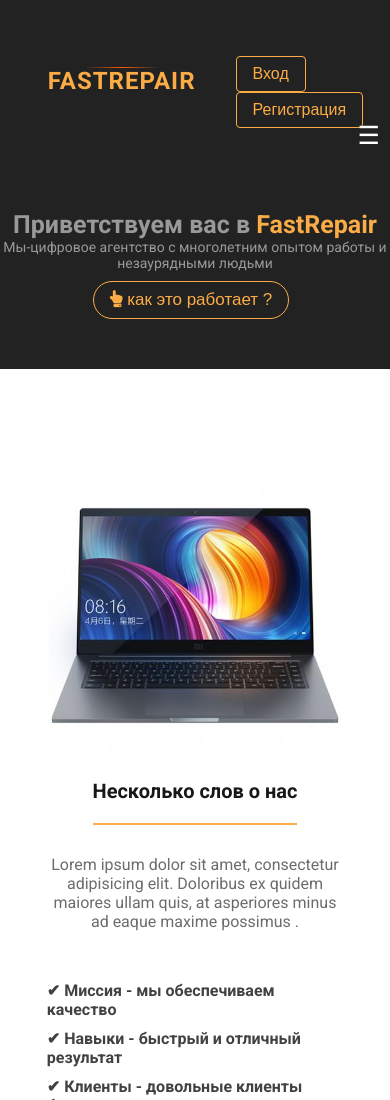
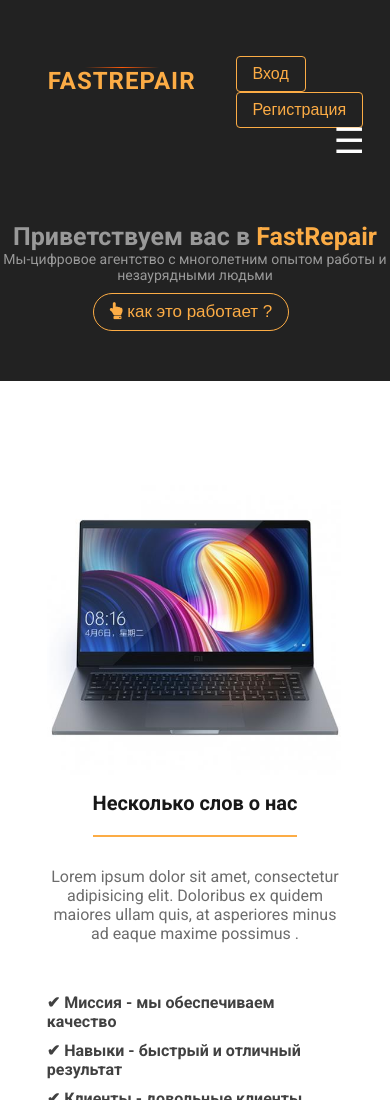
Before and after one commit to ilya-averin/ilya-averin.github.io, a plain HTML site: page project/index.html in a window 390 px wide. Shown: the top 1100 px of the page. Drawn offline with nearby package versions, Linux system fonts and the light colour scheme.

Commit message:
Update media_queries.css

```diff
--- a/project/media_queries.css
+++ b/project/media_queries.css
@@ -53,9 +53,10 @@
 	{
 		float: right;
 		margin-top: -17px;
+		margin-right: 15px;
 		display: block;
 		color: #fff;
-		font-size: 25px;
+		font-size: 35px;
 	}
 	nav
 	{
```
